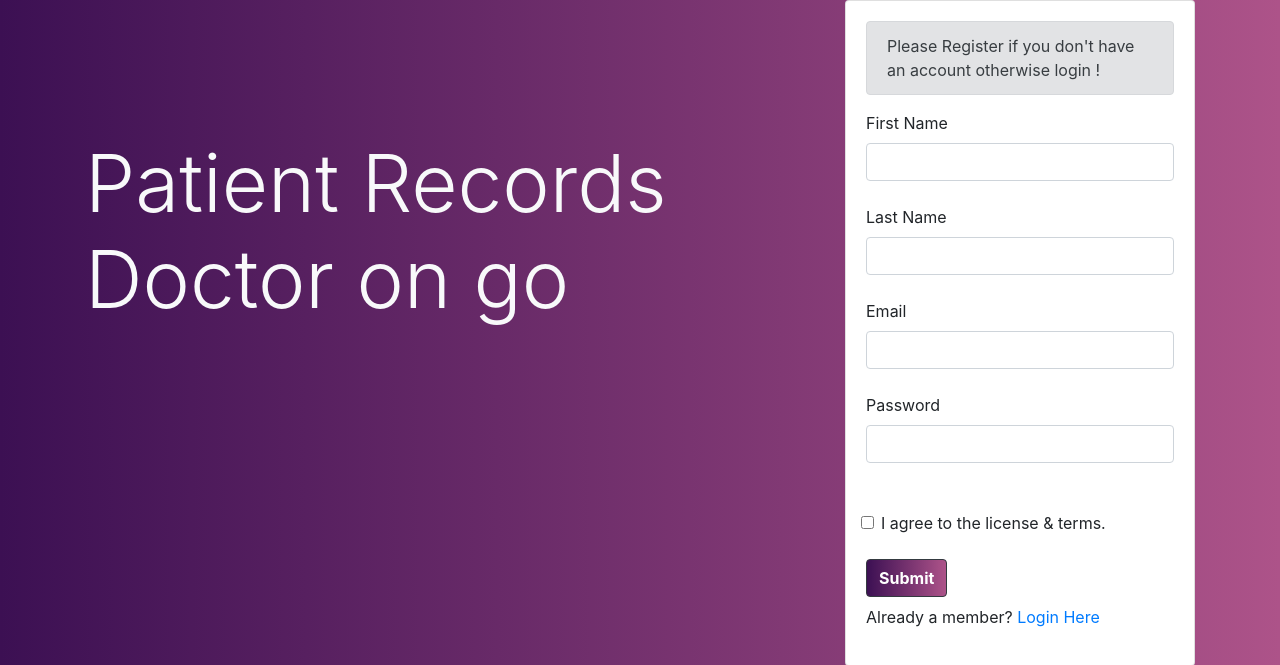
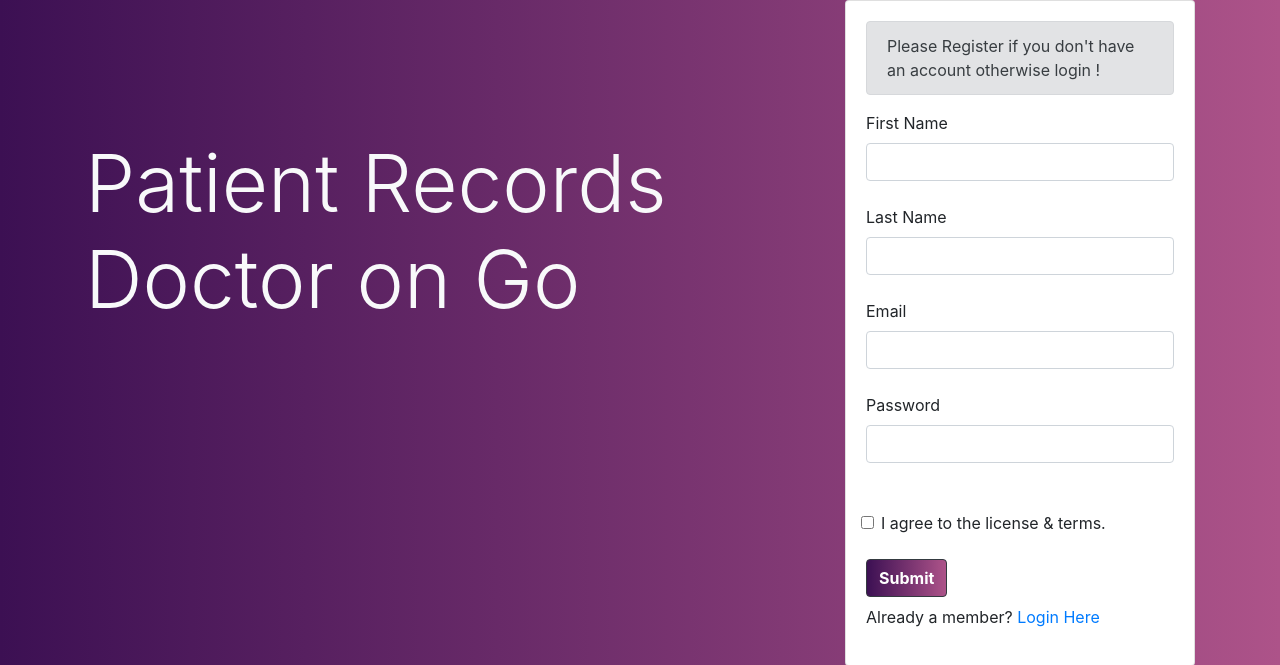
Before and after one commit to saranyab9064/Patient_Connect, a Flask app: page /register in a window 1280 px wide. Shown: the part 56-721 px from the top of the page. Run offline with Flask 2, Linux system fonts and the light colour scheme.

Commit message:
Update register.html

```diff
--- a/templates/register.html
+++ b/templates/register.html
@@ -17,7 +17,7 @@
       <div class="container">
           <div class="row">
               <div class="col-md-8">
-                  <h1 class="text-light display-4 mt-135" style="font-size:80px">Patient Records Doctor on go</h1>
+                  <h1 class="text-light display-4 mt-135" style="font-size:80px">Patient Records Doctor on Go</h1>
                   </div>
                   <div class="col-md-4">
                       <div class = "card mt-115">
```
